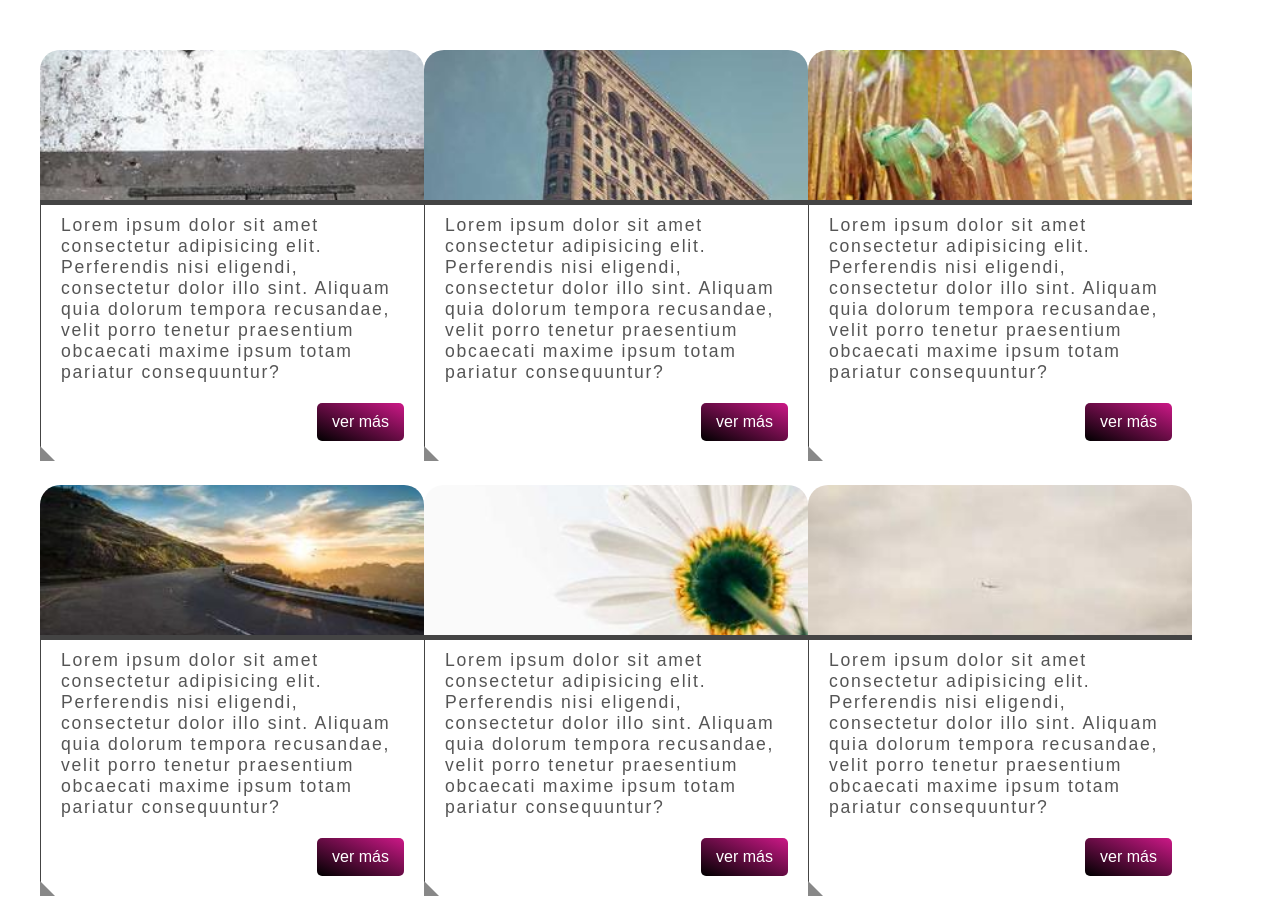
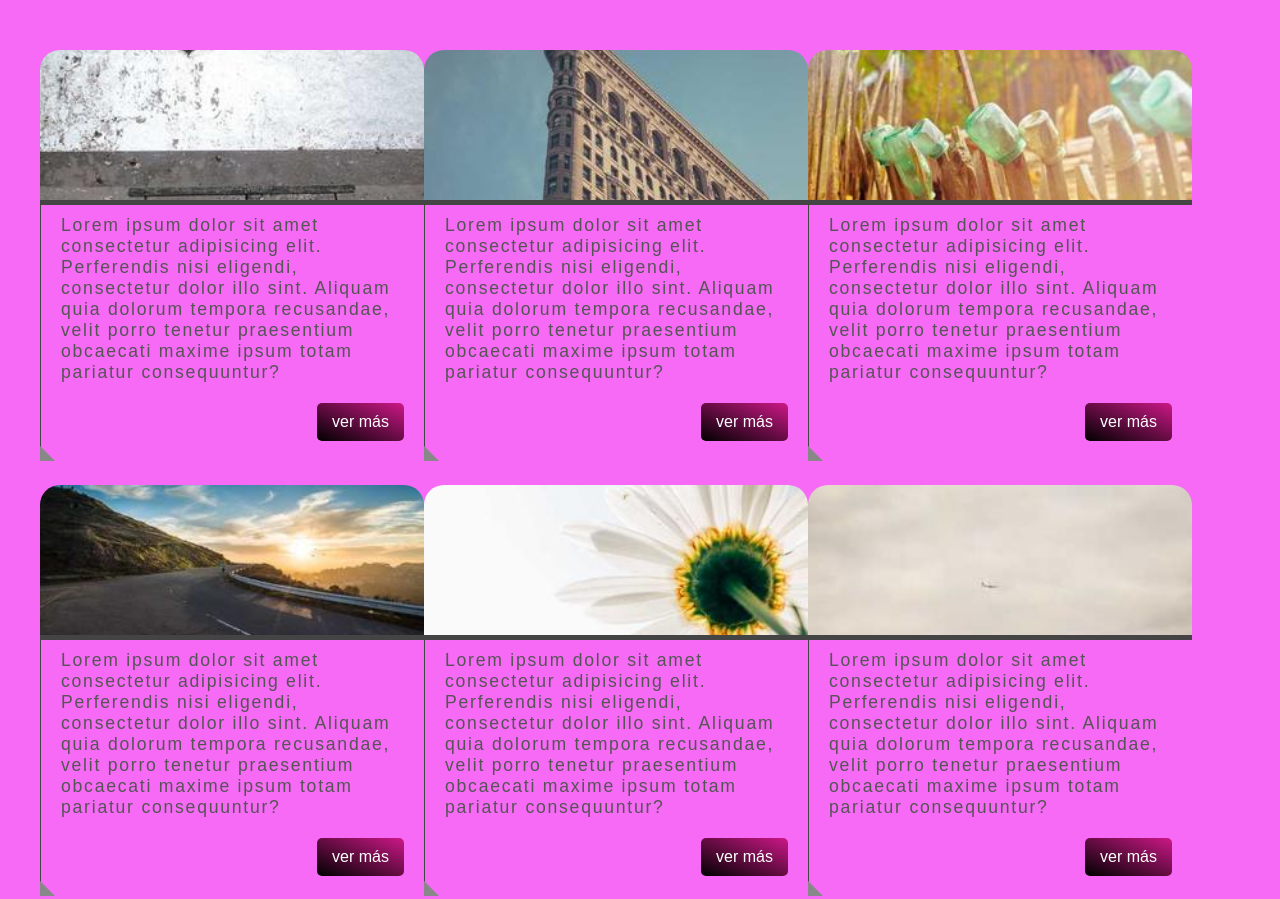
Before and after one commit to noeliajg90/ejemplo_layout_4, a plain HTML site: page index.html in a window 1280 px wide. Shown: the top 899 px of the page. Drawn offline with Linux system fonts and the light colour scheme.

Commit message:
cambio en background color

```diff
--- a/css/estilo.css
+++ b/css/estilo.css
@@ -3,6 +3,7 @@
     padding:0;
 }
 body{
+    background-color:rgb(246, 106, 246);
     font-family:sans-serif;
     padding-top:50px;
 }
```
